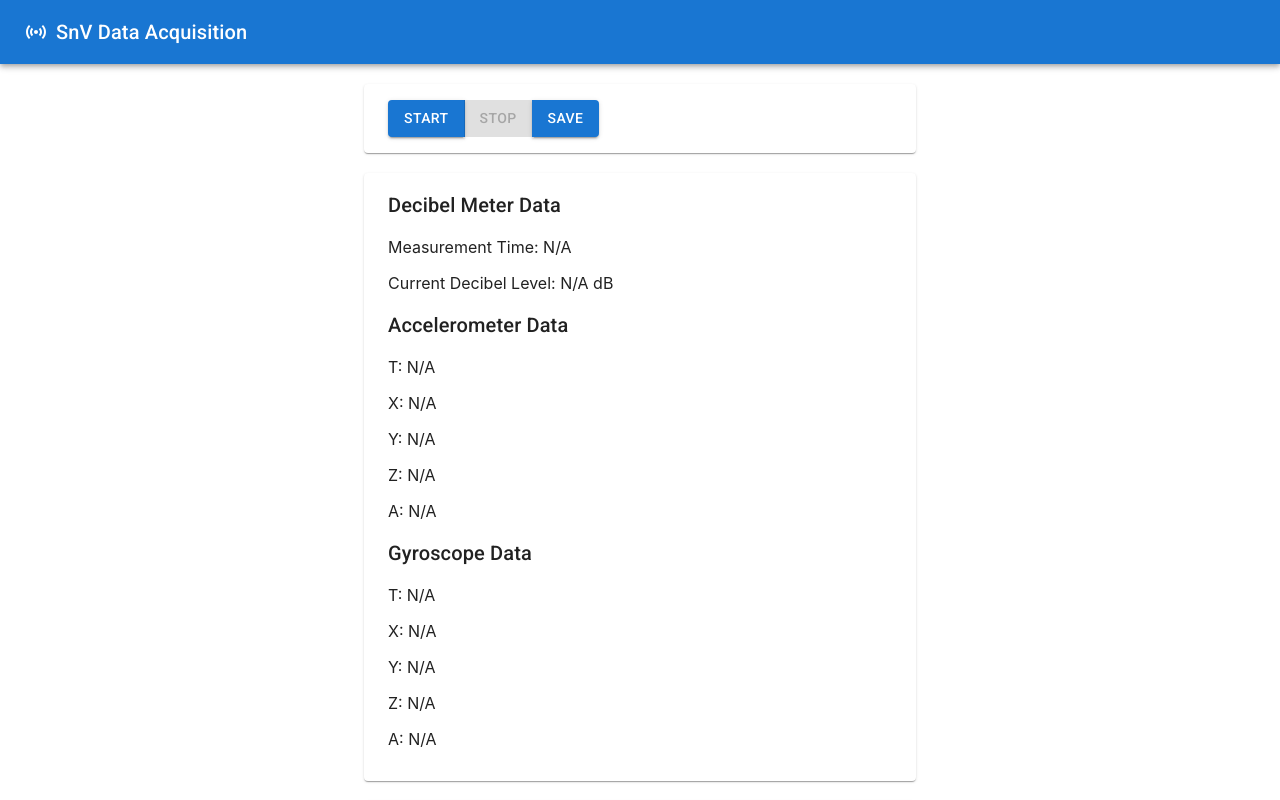
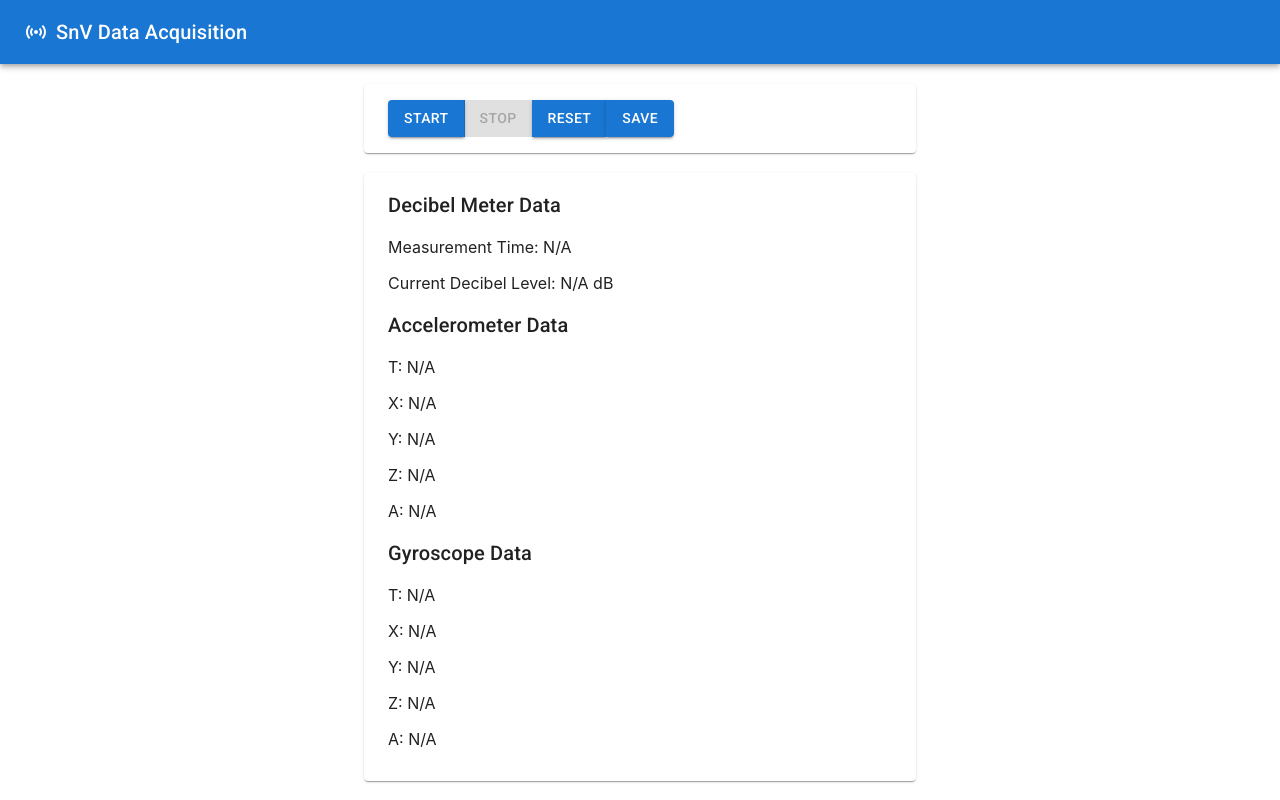
Before and after one commit to sunrisehouse/maraca, a React (Create React App) app: page /maraca/build/acquisition in a window 1280 px wide. Shown: the top 800 px of the page. Built offline with nearby package versions, Linux system fonts and the light colour scheme.

Commit message:
feat: reset

```diff
--- a/src/Acquisition.js
+++ b/src/Acquisition.js
@@ -221,6 +221,12 @@ function Acquisition() {
     setIsMeasuring(false);
   }, [destroyAudio, accelerometer, gyroscope]);
 
+  const handleReset = useCallback(() => {
+    setAccelerometerMetrics([]);
+    setGyroscopeMetrics([]);
+    setDecibelMetrics([]);
+  }, []);
+
   const handleExportFiles = () => {
     // Decibel 데이터를 배열 형식으로 변환
     const decibelData = decibelMetrics.map(metric => ({
@@ -289,6 +295,13 @@ function Acquisition() {
               disabled={!isMeasuring}
             >
               stop
+            </Button>
+            <Button
+              variant="contained"
+              onClick={handleReset}
+              disabled={isMeasuring}
+            >
+              reset
             </Button>
             <Button
               variant="contained"
```
Also changed, not shown: 8 other files (tests, documents, lock files or other folders).
